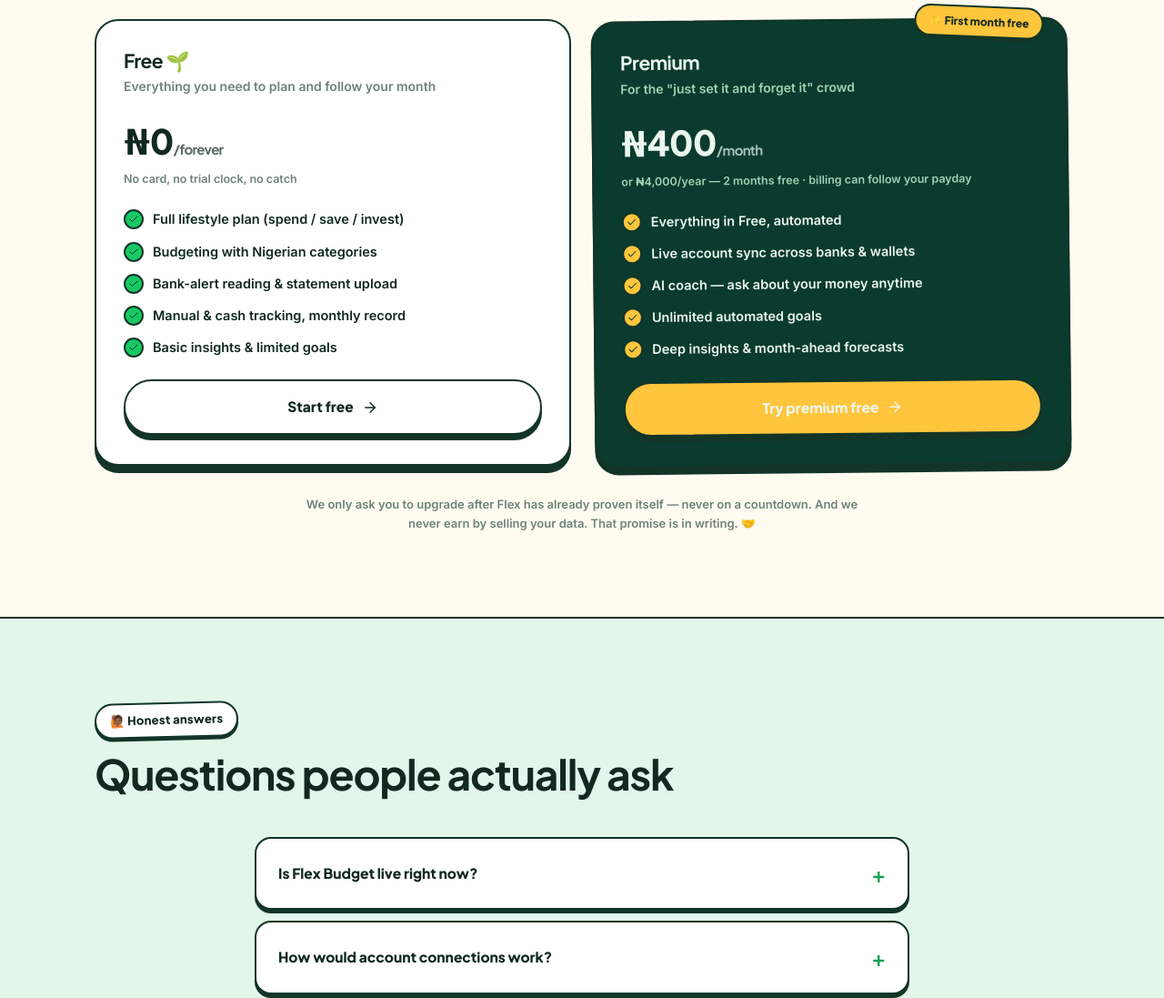
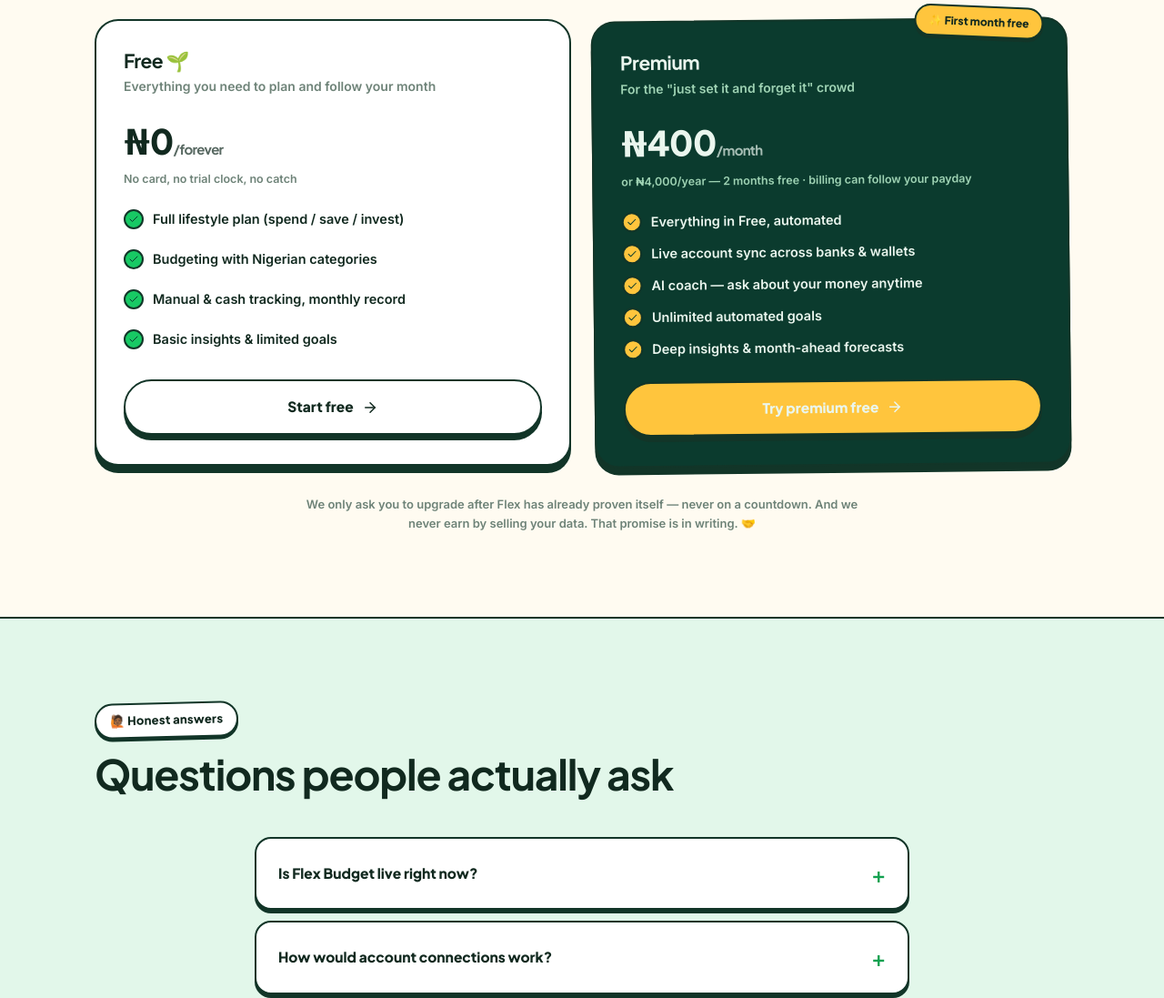
Before and after one commit to Ajdavid-Dev/NewWebFlex, a plain HTML site: page index.html in a window 1280 px wide. Shown: the part 5041-6138 px from the top of the page at 91% size. Drawn offline with nearby package versions, Linux system fonts and the light colour scheme.

Commit message:
Update index.html

```diff
--- a/index.html
+++ b/index.html
@@ -197,7 +197,7 @@
         <ul class="price-list">
           <li><span class="tick"><svg data-lucide="check"></svg></span>Full lifestyle plan (spend / save / invest)</li>
           <li><span class="tick"><svg data-lucide="check"></svg></span>Budgeting with Nigerian categories</li>
-          <li><span class="tick"><svg data-lucide="check"></svg></span>Bank-alert reading & statement upload</li>
+          <!-- <li><span class="tick"><svg data-lucide="check"></svg></span>Bank-alert reading & statement upload</li> -->
           <li><span class="tick"><svg data-lucide="check"></svg></span>Manual & cash tracking, monthly record</li>
           <li><span class="tick"><svg data-lucide="check"></svg></span>Basic insights & limited goals</li>
         </ul>
```
